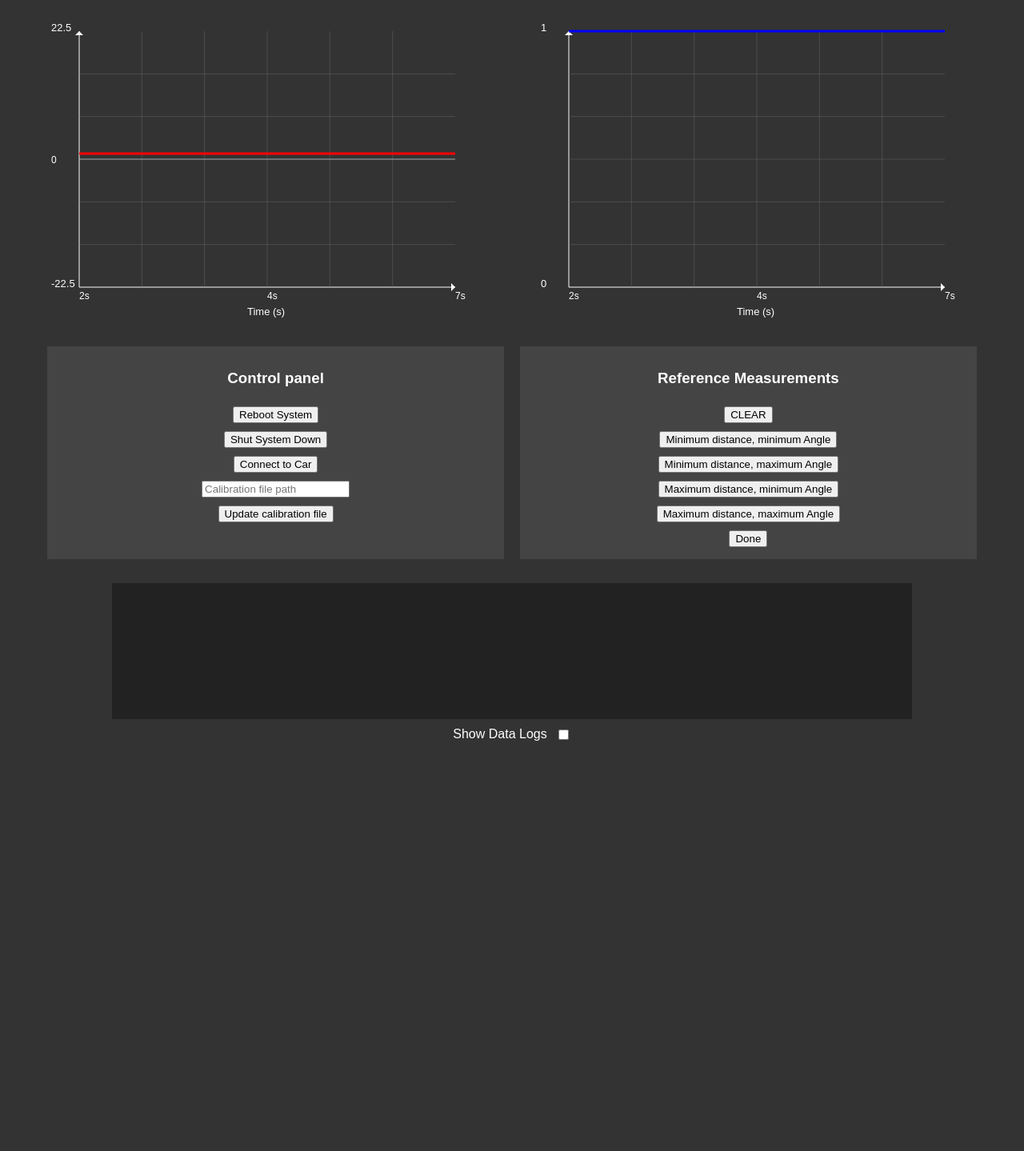
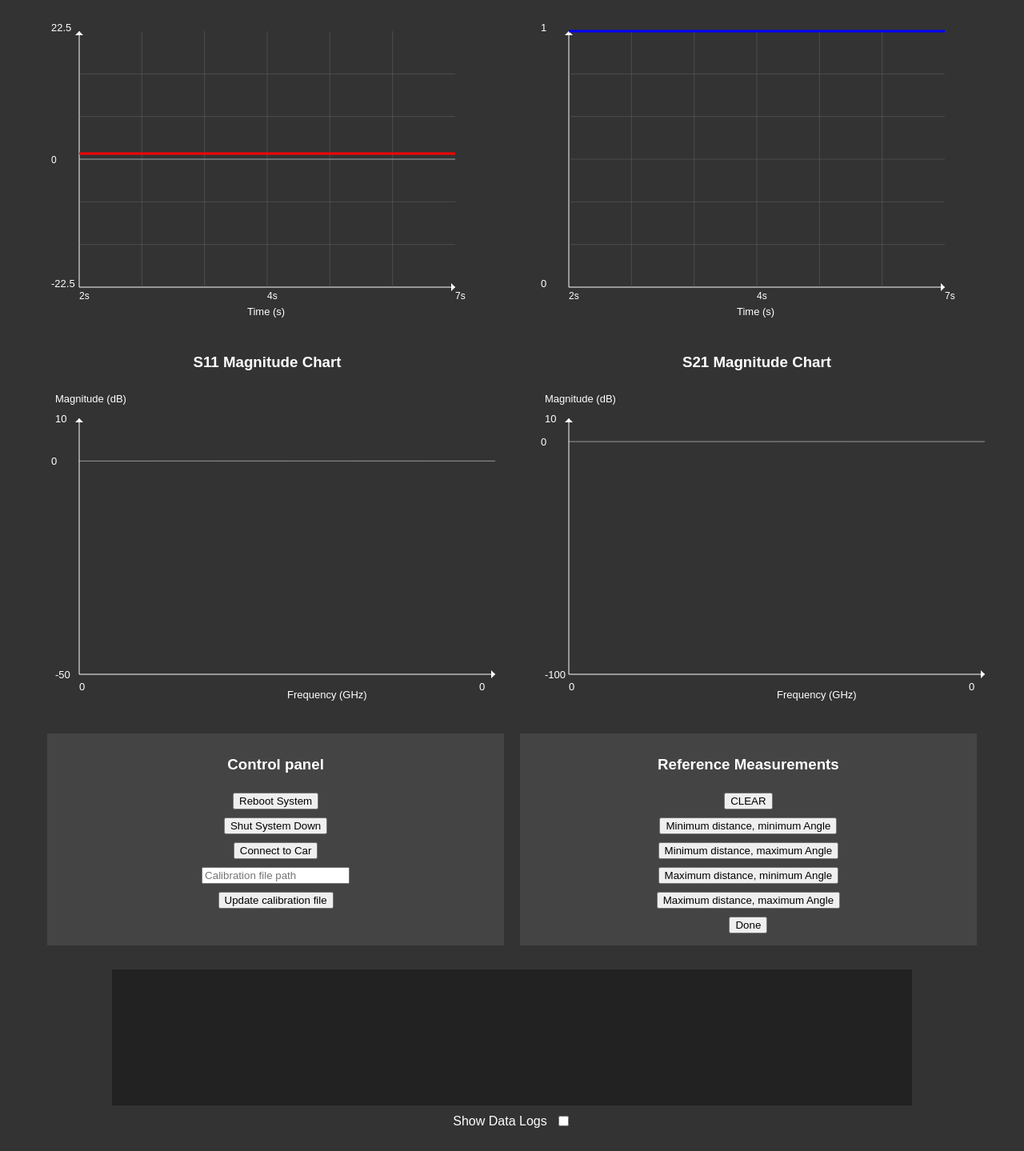
Before and after one commit to PICC-Group/picc-device, a Flask app: page / in a window 1280 px wide. Shown: the part 512-1951 px from the top of the page at 80% size. Before the commit the page ends 1438 px from the top, so only its background shows below. Run offline with Flask 3, Linux system fonts and the light colour scheme; parts of the project's set-up code (start-up, migrations or seed data) failed here and were passed over.

Commit message:
Feature/add s parameter plots (#6)
* Prepare backend for sending s parameters.

* Add s parameter charts to frontend.

* Scale and change color of s parameter plots and remove undefined s parameter bug.

* Added chart labels and zero line.

---------

Co-authored-by: Otto Edgren <ottoedgren@Maccabook.lan>

```diff
--- a/main.py
+++ b/main.py
@@ -15,7 +15,7 @@
 CAR_DEVICE_NAME = "BT05-BLE"
 
 app = Flask(__name__)
-latest_data = {"angle": 1, "throttle": 1}
+latest_data = {"angle": 1, "throttle": 1, 's11': [[0, 0, 0]], 's21':[[0, 0, 0]]}
 received_data = {}
 log_messages = []
 
@@ -95,8 +95,8 @@
         await bt_sender.connect()
         data_processor = signal_processing.process_data_continuously()
 
-        for angle, throttle in data_processor:
-            send_data = {'angle': angle / 2, 'throttle': throttle}
+        for angle, throttle, s11, s21 in data_processor:
+            send_data = {'angle': angle / 2, 'throttle': throttle, 's11': s11, 's21': s21}
             global latest_data
             latest_data = send_data.copy()
 
--- a/signal_processing.py
+++ b/signal_processing.py
@@ -45,14 +45,14 @@
             if not self.reference_setup_done:
                 if self.verbose:
                     print("No reference values has been taken.")
-                yield (0, 0)
+                yield (0, 0, 0, 0)
                 continue
             angle = self.get_angle(s11, s21, self.ref_angle_data, self.ref_throttle_data, self.alpha) * 90 - 45
             throttle = self.get_throttle(s11, s21, self.ref_throttle_data, self.alpha)
             if self.verbose:
                 print(f"Processed phase: {angle}, direction: {throttle}")
             sleep(self.process_sleep_time)
-            yield angle, throttle
+            yield angle, throttle, s11, s21
 
     def get_angle(
         self, s11, s21, ref_angle_data=None, ref_throttle_data=None, alpha=3.0
--- a/templates/index.html
+++ b/templates/index.html
@@ -60,6 +60,16 @@
             <div class="chart-box">
                 <h3>Throttle chart</h3>
                 <canvas id="throttleChart" width="600" height="400"></canvas>
+            </div>
+        </div>
+        <div class="charts-container">
+            <div class="chart-box">
+                <h3>S11 Magnitude Chart</h3>
+                <canvas id="s11Chart" width="600" height="400"></canvas>
+            </div>
+            <div class="chart-box">
+                <h3>S21 Magnitude Chart</h3>
+                <canvas id="s21Chart" width="600" height="400"></canvas>
             </div>
         </div>
         <div class="data-boxes">
@@ -217,20 +227,127 @@
         }
 
 
+        const s11Data = [];
+        const s21Data = [];
+
+        function calculateMagnitudeDB(real, imaginary) {
+            return 20 * Math.log10(Math.sqrt(real ** 2 + imaginary ** 2));
+        }
+
+        function drawMagnitudeChart(canvas, data, color, minY = 0, maxY = null, showZeroLine = false) {
+            const ctx = canvas.getContext('2d');
+            const width = canvas.width;
+            const height = canvas.height;
+            const padding = 40;
+            const arrowSize = 5; // Size of the arrowheads
+
+            ctx.clearRect(0, 0, width, height);
+
+            // Draw axis lines
+            ctx.strokeStyle = 'white';
+            ctx.lineWidth = 1;
+            ctx.beginPath();
+            ctx.moveTo(padding, padding);
+            ctx.lineTo(padding, height - padding);
+            ctx.lineTo(width - padding, height - padding);
+            ctx.stroke();
+
+            // Draw arrowheads
+            ctx.fillStyle = 'white';
+            // Y-axis arrowhead
+            ctx.beginPath();
+            ctx.moveTo(padding, padding);
+            ctx.lineTo(padding - arrowSize, padding + arrowSize);
+            ctx.lineTo(padding + arrowSize, padding + arrowSize);
+            ctx.closePath();
+            ctx.fill();
+
+            // X-axis arrowhead
+            ctx.beginPath();
+            ctx.moveTo(width - padding, height - padding);
+            ctx.lineTo(width - padding - arrowSize, height - padding - arrowSize);
+            ctx.lineTo(width - padding - arrowSize, height - padding + arrowSize);
+            ctx.closePath();
+            ctx.fill();
+
+            // Calculate maxY if not provided
+            const calculatedMaxY = maxY !== null ? maxY : Math.max(...data.map(d => d.magnitude));
+
+            // Draw zero line if needed
+            if (showZeroLine && minY < 0 && 0 < calculatedMaxY) {
+                const zeroY = height - padding - ((0 - minY) / (calculatedMaxY - minY)) * (height - 2 * padding);
+                ctx.strokeStyle = 'white';
+                ctx.lineWidth = 0.5;
+                ctx.beginPath();
+                ctx.moveTo(padding, zeroY);
+                ctx.lineTo(width - padding, zeroY);
+                ctx.stroke();
+                ctx.fillText('0', 5, zeroY + 5);
+            }
+
+            // Draw axis labels
+            ctx.fillStyle = 'white';
+            ctx.font = '13px Arial';
+            ctx.fillText('Frequency (GHz)', width / 2, height - 10);
+            ctx.fillText('Magnitude (dB)', 10, padding / 2);
+
+            if (data.length > 0) {
+                ctx.strokeStyle = color;
+                ctx.lineWidth = 2;
+                ctx.beginPath();
+                data.forEach((d, i) => {
+                    const x = padding + (i / (data.length - 1)) * (width - 2 * padding);
+                    const y = height - padding - ((d.magnitude - minY) / (calculatedMaxY - minY)) * (height - 2 * padding);
+                    if (i === 0) {
+                        ctx.moveTo(x, y);
+                    } else {
+                        ctx.lineTo(x, y);
+                    }
+                });
+                ctx.stroke();
+
+                // Draw min and max Y labels
+                ctx.fillText(minY, 10, height - padding + 5);
+                ctx.fillText(calculatedMaxY, 10, padding + 5);
+                 // Draw first and last frequency labels
+            const firstFrequency = data[0].frequency/1e9;
+            const lastFrequency = data[data.length - 1].frequency/1e9;
+            ctx.fillText(firstFrequency, padding, height - padding + 20);
+            ctx.fillText(lastFrequency, width - padding - 20, height - padding + 20);
+            }
+        }
+
+
+
+        function updateMagnitudeCharts(s11, s21) {
+            s11Data.length = 0;
+            s21Data.length = 0;
+
+            s11.forEach(([frequency, real, imaginary]) => {
+                s11Data.push({ frequency, magnitude: calculateMagnitudeDB(real, imaginary) });
+            });
+            s21.forEach(([frequency, real, imaginary]) => {
+                s21Data.push({ frequency, magnitude: calculateMagnitudeDB(real, imaginary) });
+            });
+
+            drawMagnitudeChart(document.getElementById('s11Chart'), s11Data, '#ffa73e', minY=-50, maxY=10, true);
+            drawMagnitudeChart(document.getElementById('s21Chart'), s21Data, '#ffa73e', minY=-100, maxY=10, true);
+        }
 
         function fetchData() {
             fetch('/data')
                 .then(response => response.json())
                 .then(data => {
-                    const roundedSpeedPercent = (data.throttle * 100).toFixed(2);  // Round to two decimal places
+                    const roundedSpeedPercent = (data.throttle * 100).toFixed(2);
                     document.getElementById('throttle').innerText = roundedSpeedPercent + '%';
                     document.getElementById('angle').innerText = data.angle.toFixed(2) + ' deg';
                     document.getElementById('wheel').style.transform = `rotate(${data.angle}deg)`;
                     const speedPercent = data.throttle;
-                    const speedBarHeight = speedPercent * 80;  // 80 is the total height of the outline rect
-                    document.getElementById('speedBar').setAttribute('y', 90 - speedBarHeight); // 90 is the base y-coordinate
+                    const speedBarHeight = speedPercent * 80;
+                    document.getElementById('speedBar').setAttribute('y', 90 - speedBarHeight);
                     document.getElementById('speedBar').setAttribute('height', speedBarHeight);
                     updateCharts(data.angle, data.throttle);
+                    updateMagnitudeCharts(data.s11, data.s21);
                     if (showOutputDataLogs) {
                         logMessage(`Angle: ${data.angle}, Throttle: ${data.throttle}`);
                     }
```
